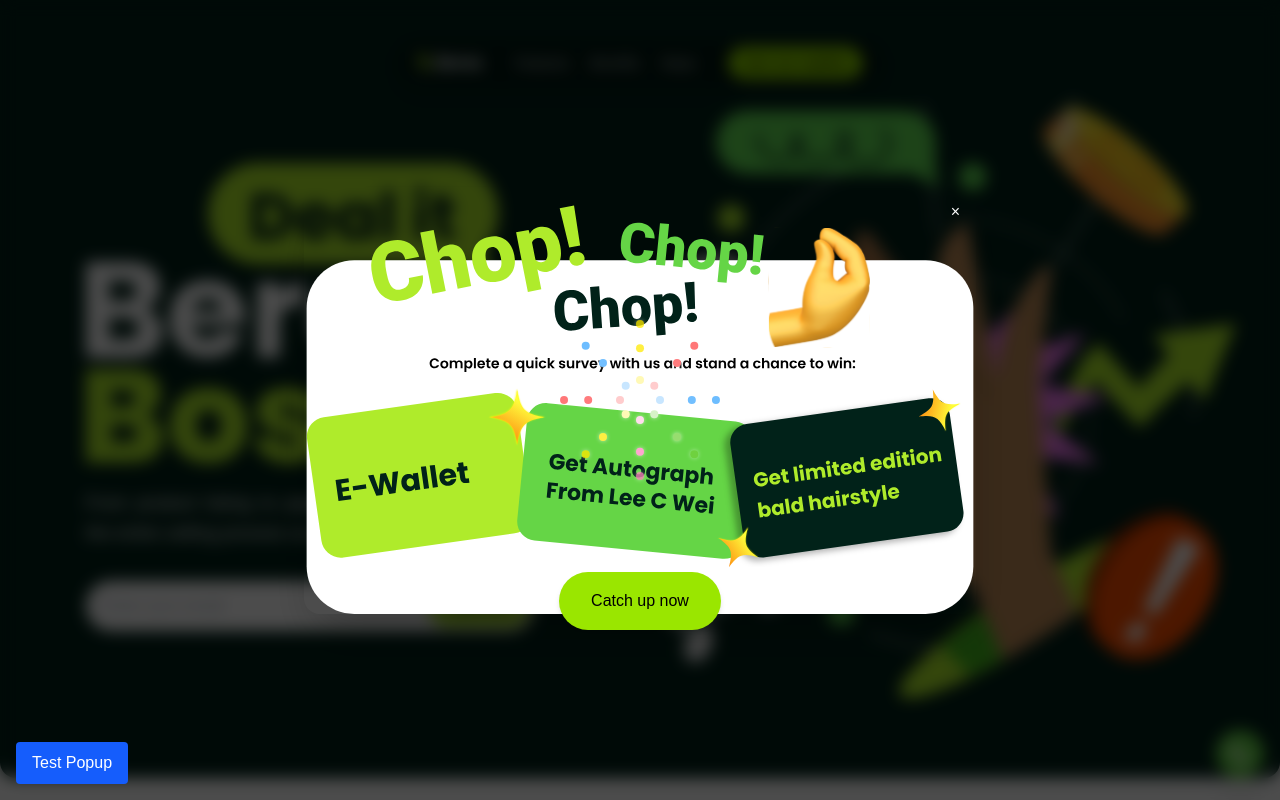
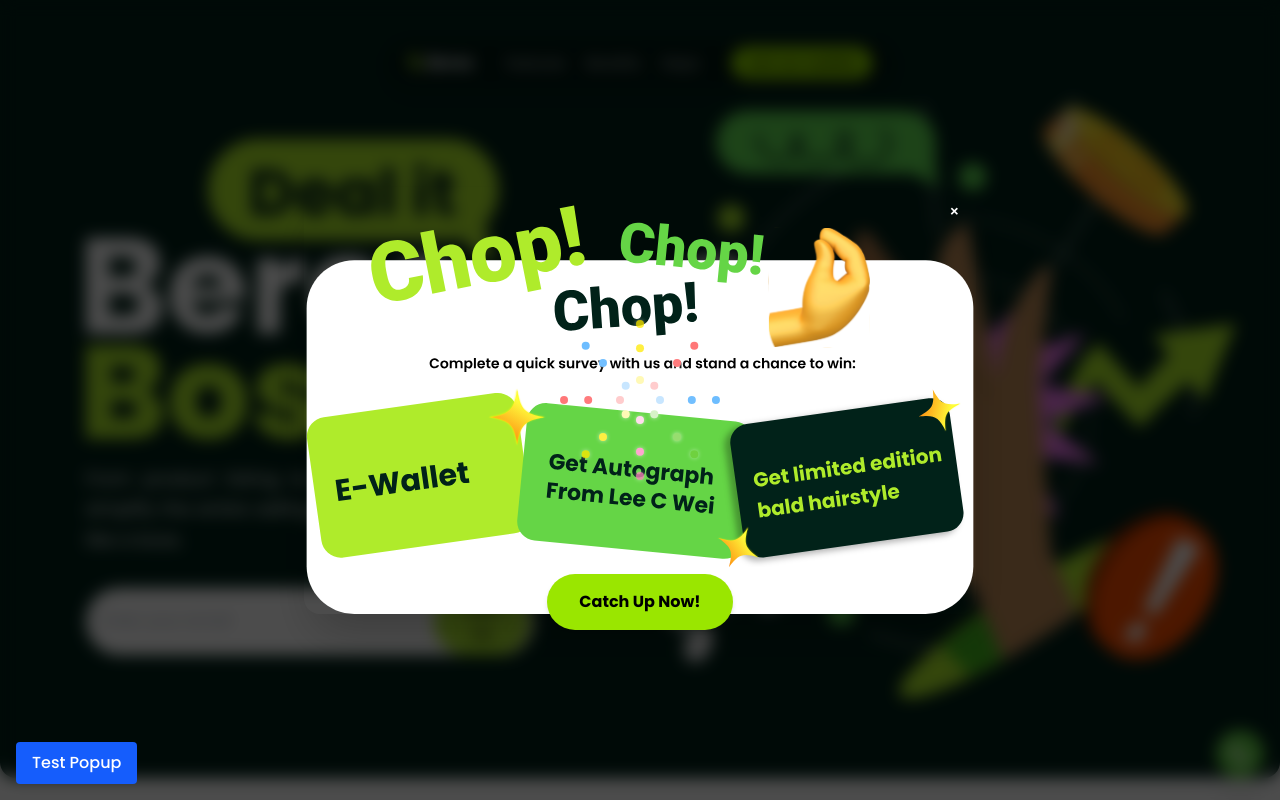
Before and after one commit to nazrinamir/BeresLandingPage, a React (Vite) app in the folder frontend/: page / in a window 1280 px wide. Shown: the top 800 px of the page. Built offline with nearby package versions, Linux system fonts and the light colour scheme.

Commit message:
fix: Fix Poppins

```diff
--- a/frontend/index.html
+++ b/frontend/index.html
@@ -1,13 +1,21 @@
 <!doctype html>
 <html lang="en">
+
 <head>
   <meta charset="UTF-8" />
   <link rel="icon" type="image/svg+xml" href="/beresIcon.png" />
   <meta name="viewport" content="width=device-width, initial-scale=1.0" />
+  <link rel="preconnect" href="https://fonts.googleapis.com">
+  <link rel="preconnect" href="https://fonts.gstatic.com" crossorigin>
+  <link
+    href="https://fonts.googleapis.com/css2?family=Poppins:ital,wght@0,100;0,200;0,300;0,400;0,500;0,600;0,700;0,800;0,900;1,100;1,200;1,300;1,400;1,500;1,600;1,700;1,800;1,900&display=swap"
+    rel="stylesheet">
   <title>Beres</title>
 </head>
+
 <body>
   <div id="root"></div>
   <script type="module" src="/src/main.tsx"></script>
 </body>
+
 </html>
--- a/frontend/src/components/popup/IncentivePopup.tsx
+++ b/frontend/src/components/popup/IncentivePopup.tsx
@@ -28,9 +28,12 @@
       {/* Catch up now button overlapping bottom */}
       <button
         onClick={() => alert("Catch up now clicked!")}
-        className="absolute -bottom-4 bg-lime-400 text-black font-bold py-4 px-8 rounded-full shadow-md hover:bg-lime-500 transition z-40"
+        className="absolute text-xs md:text-base -bottom-4 md:-bottom-4  bg-lime-400 text-black font-bold px-4 py-2 md:px-8 md:py-4 rounded-full shadow-md hover:bg-lime-500 transition z-40"
       >
-        Catch up now
+        <strong>
+          Catch Up Now!
+        </strong>
+
       </button>
     </div>
 
--- a/frontend/src/index.css
+++ b/frontend/src/index.css
@@ -1,7 +1,11 @@
 @import "tailwindcss";
 
+* {
+  font-family: 'Poppins', -apple-system, BlinkMacSystemFont, 'Segoe UI', Roboto, sans-serif;
+}
+
 :root {
-  font-family: 'Poppins', -apple-system, BlinkMacSystemFont, 'Segoe UI', Roboto, sans-serif, Inter;
+  font-family: 'Poppins', -apple-system, BlinkMacSystemFont, 'Segoe UI', Roboto, sans-serif;
   line-height: 1.6;
   font-weight: 400;
   color: #1f2937;
@@ -11,15 +15,23 @@
   -moz-osx-font-smoothing: grayscale;
 }
 
+body {
+  font-family: 'Poppins', -apple-system, BlinkMacSystemFont, 'Segoe UI', Roboto, sans-serif;
+}
+
 html {
   scroll-behavior: smooth;
 }
 
-h1, h2, h3, h4, h5, h6 {
+h1,
+h2,
+h3,
+h4,
+h5,
+h6 {
   font-weight: 600;
   line-height: 1.25;
   color: #111827;
-  font-family: 'Poppins', sans-serif;
 }
 
 h1 {
@@ -39,7 +51,6 @@
 p {
   line-height: 1.7;
   color: #6b7280;
-  font-family: 'Poppins', sans-serif;
 }
 
 a {
@@ -60,9 +71,8 @@
   font-weight: 500;
   transition: all 0.2s ease;
 }
-a, button {
-  font-family: 'Poppins', sans-serif;
-}
+
+
 .btn-primary {
   background-color: #3b82f6;
   color: white;
--- a/frontend/src/lang/en.json
+++ b/frontend/src/lang/en.json
@@ -38,7 +38,7 @@
     },
     "benefits": {
       "title": "Beres has the benefits.",
-      "subtitle": "Both familiar and new.",
+      "subtitle": "Check them out.",
       "items": [
         "Straight from \nWhatsApp",
         "Orders on \nAutopilot",
--- /dev/null
+++ b/frontend/tailwind.config.js
@@ -0,0 +1,20 @@
+/** @type {import('tailwindcss').Config} */
+export default {
+  content: ["./index.html", "./src/**/*.{js,ts,jsx,tsx}"],
+  theme: {
+    extend: {
+      fontFamily: {
+        sans: [
+          "Poppins",
+          "-apple-system",
+          "BlinkMacSystemFont",
+          "Segoe UI",
+          "Roboto",
+          "sans-serif"
+        ],
+        poppins: ["Poppins", "sans-serif"]
+      }
+    }
+  },
+  plugins: []
+};
```
Lines whose indentation alone changed are shown as unchanged.
